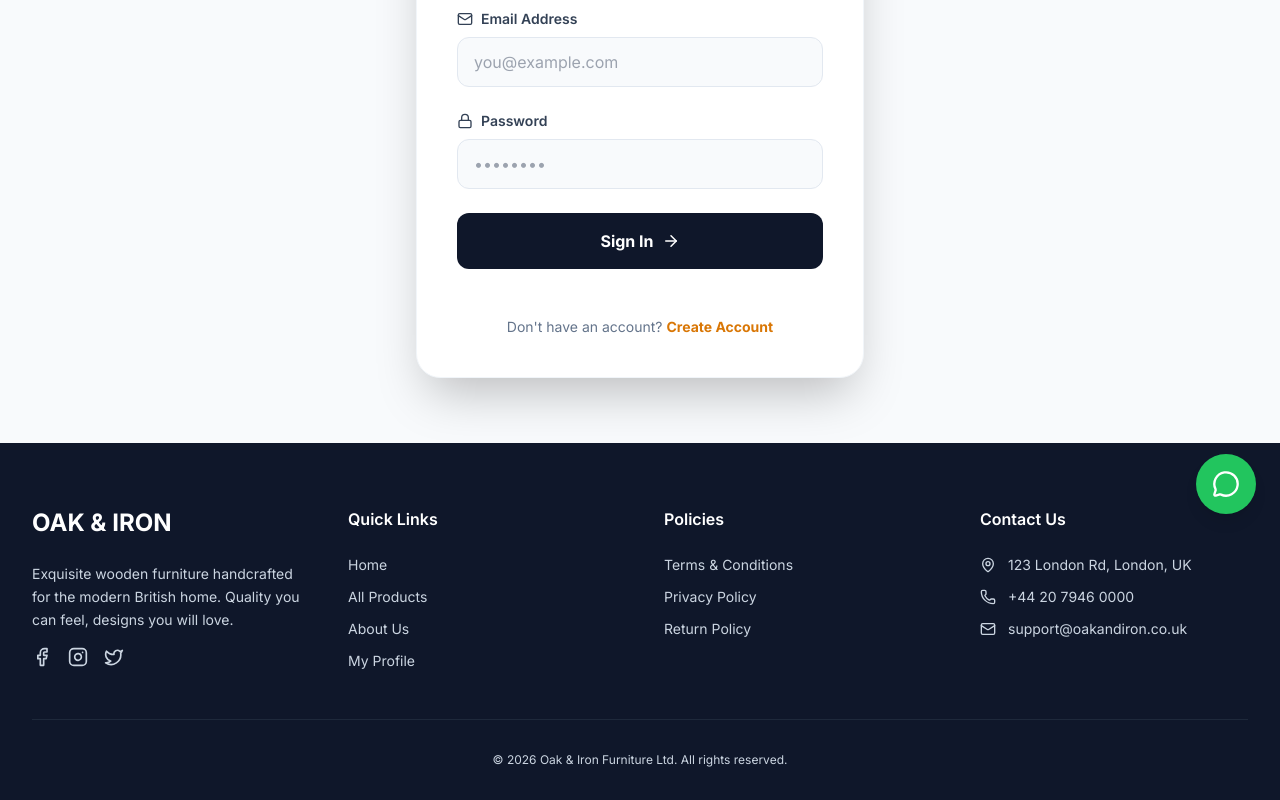
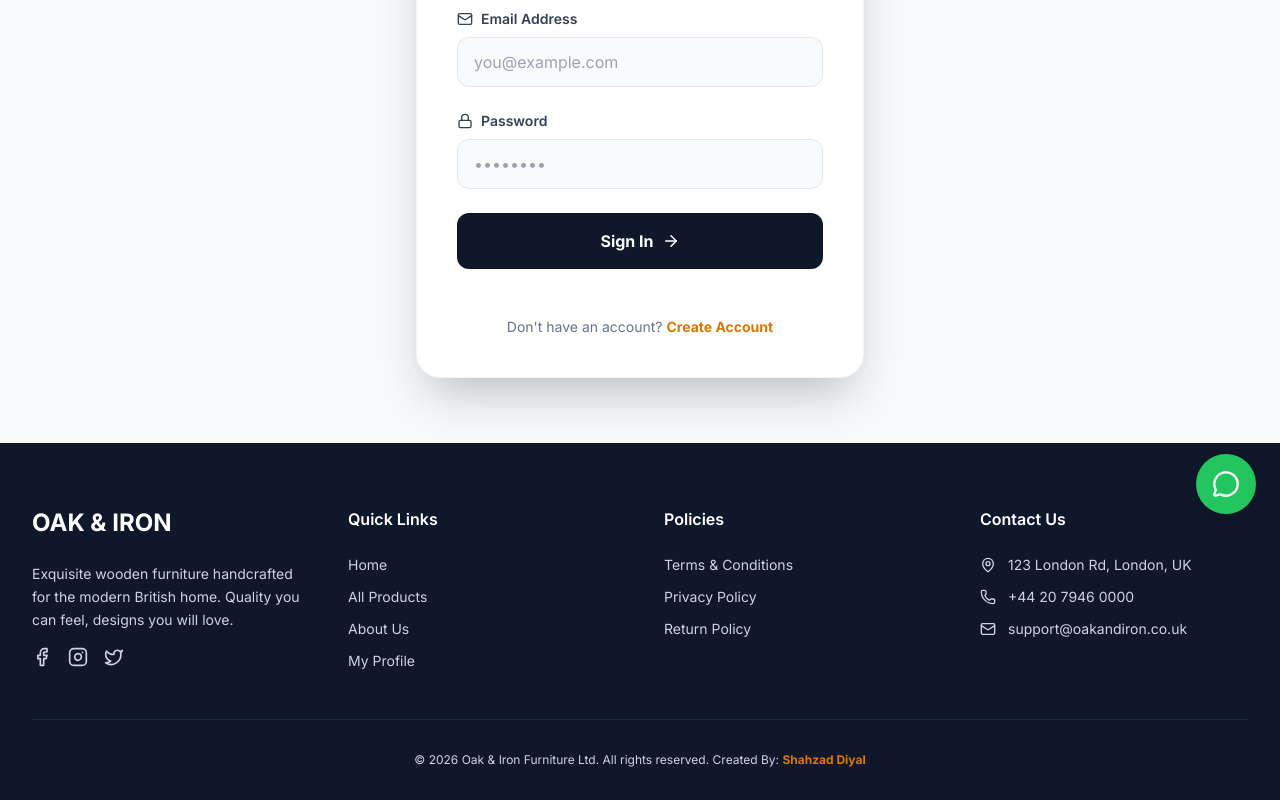
Before and after one commit to Shahzad512161/furniture, a React (Vite) app: page /login in a window 1280 px wide. Shown: the part 262-1062 px from the top of the page. Built offline with nearby package versions, Linux system fonts and the light colour scheme; no server answers.

Commit message:
creater name

```diff
--- a/components/Footer.tsx
+++ b/components/Footer.tsx
@@ -50,7 +50,7 @@ const Footer: React.FC = () => {
         </div>
 
         <div className="border-t border-slate-800 pt-8 text-center text-xs">
-          <p>© {new Date().getFullYear()} Oak & Iron Furniture Ltd. All rights reserved.</p>
+          <p>© {new Date().getFullYear()} Oak & Iron Furniture Ltd. All rights reserved. Created By: <a href="https://www.linkedin.com/in/muhammad-shahzadad-1b236b247/"><strong className="text-md text-amber-600" > Shahzad Diyal</strong></a></p>
         </div>
       </div>
     </footer>
```
